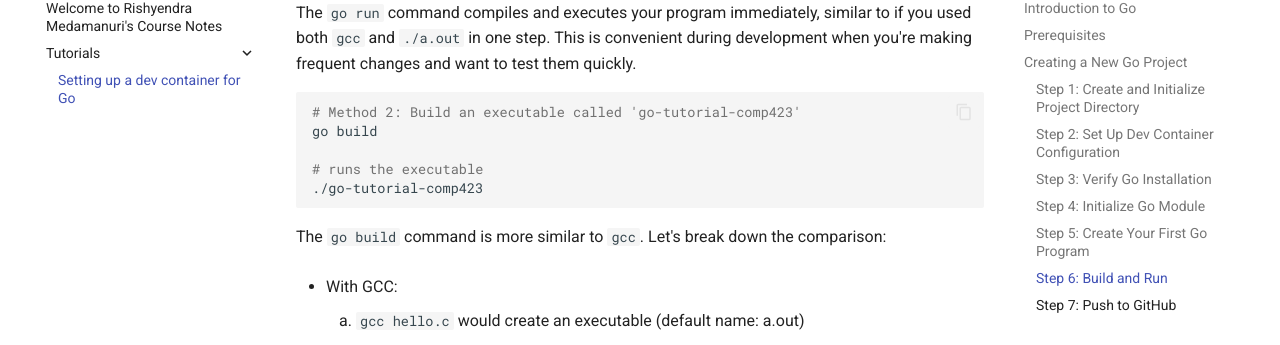
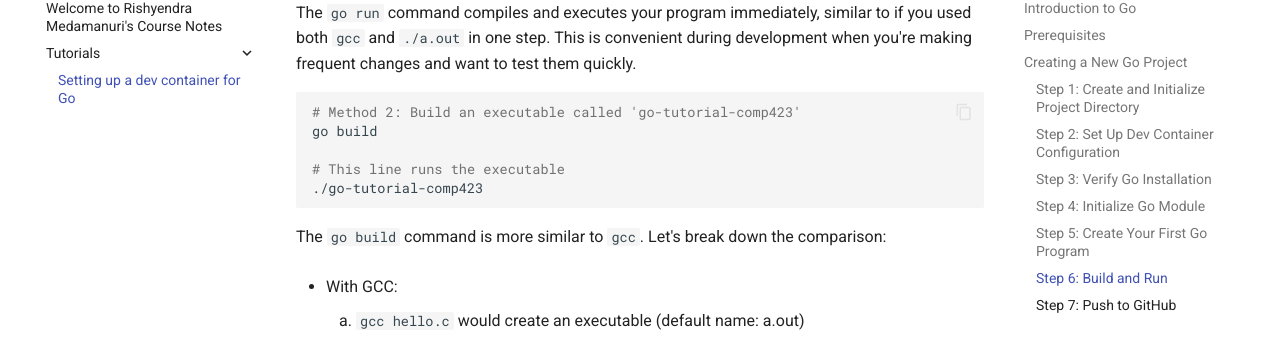
Before and after one commit to rishyendra333/comp423-course-notes, an MkDocs documentation site: the page built from docs/tutorials/go-setup.md, in a window 1280 px wide and 900 px high, scrolled down 3500 px. Shown: the part 100-445 px from the top of the window. Built offline with MkDocs 1.6.1 and Material for MkDocs 9.7.7, drawn with Linux system fonts in a browser that asks for light colours.

Commit message:
Changed some comments

````diff
--- a/docs/tutorials/go-setup.md
+++ b/docs/tutorials/go-setup.md
@@ -138,7 +138,7 @@ The `go run` command compiles and executes your program immediately, similar to
 # Method 2: Build an executable called 'go-tutorial-comp423'
 go build
 
-# runs the executable
+# This line runs the executable
 ./go-tutorial-comp423
 ```
 
````
